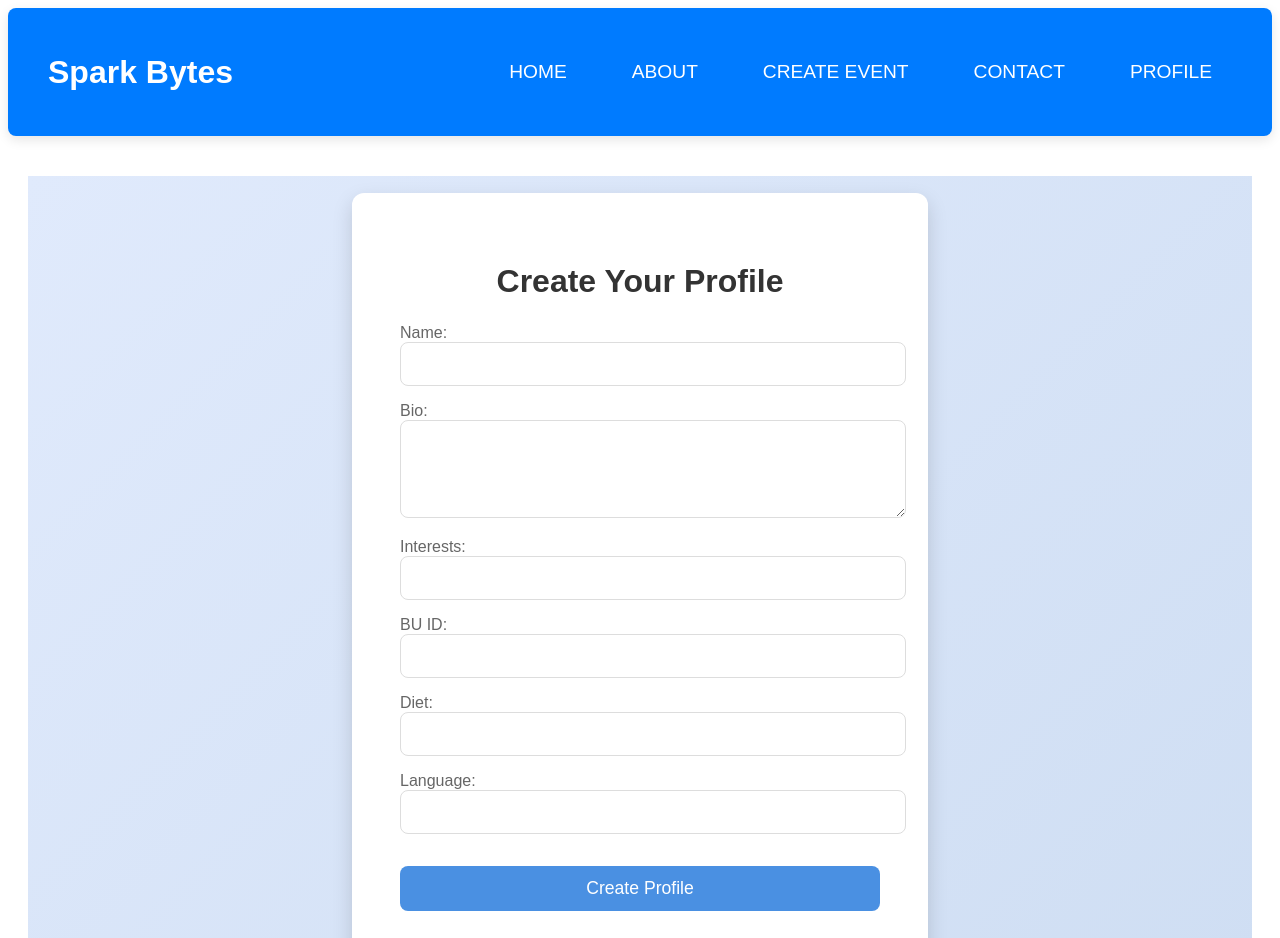
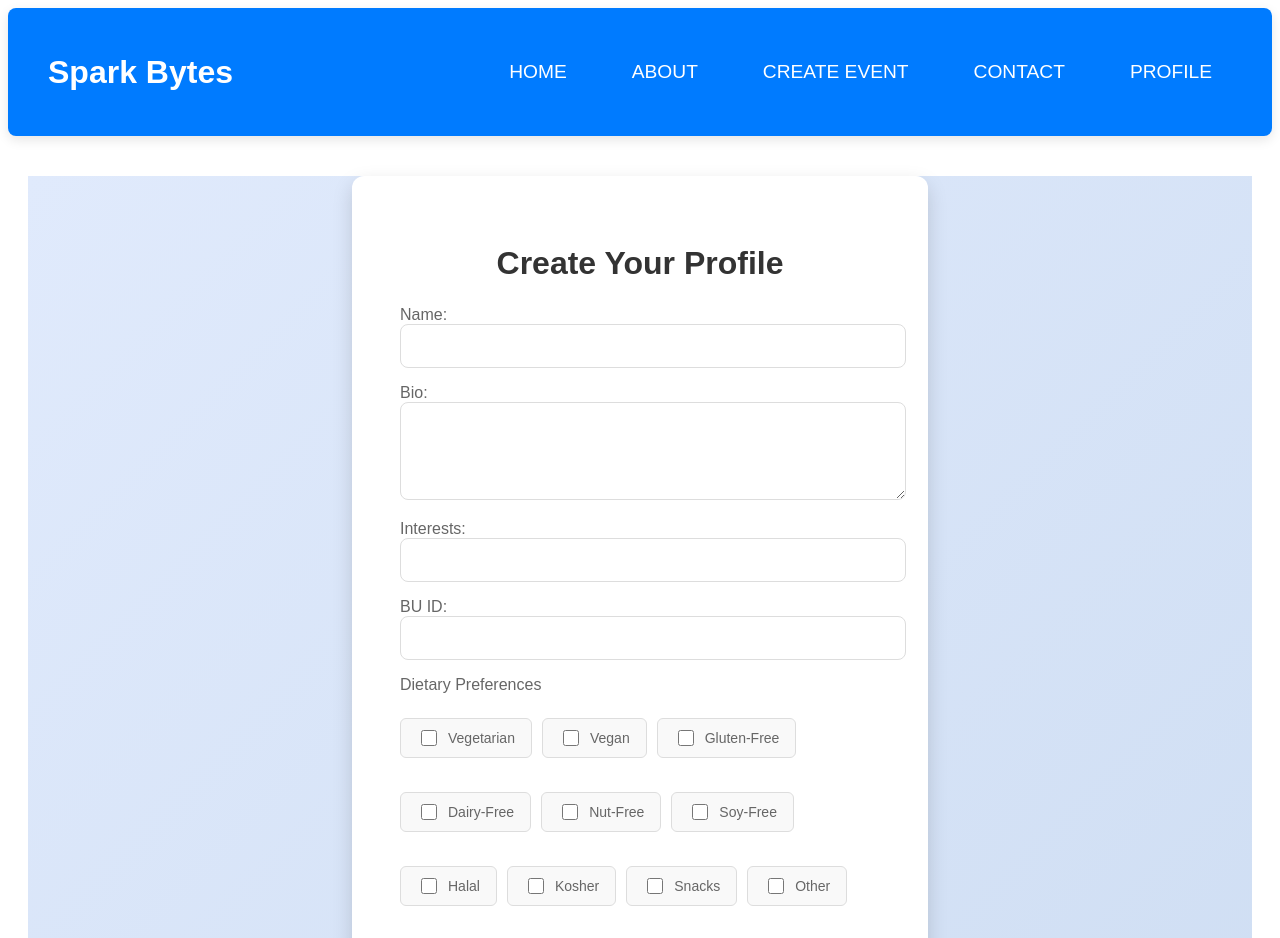
Before and after one commit to dkevin5542/SparkBytesG7, a Next.js app in the folder front-end/sparkbtyesg7/: page /createprofile in a window 1280 px wide. Shown: the top 938 px of the page. Built offline with nearby package versions, Linux system fonts and the light colour scheme.

Commit message:
modified createprofile's dietary preferences

```diff
--- a/front-end/sparkbtyesg7/src/app/createprofile/page.tsx
+++ b/front-end/sparkbtyesg7/src/app/createprofile/page.tsx
@@ -3,6 +3,19 @@
 import React, { useState } from 'react';
 import { useRouter } from 'next/navigation';
 import '@/app/styles/createprofile.css';
+
+const foodOptions = [
+  "Vegetarian",
+  "Vegan",
+  "Gluten-Free",
+  "Dairy-Free",
+  "Nut-Free",
+  "Soy-Free",
+  "Halal",
+  "Kosher",
+  "Snacks",
+  "Other",
+];
 
 const CreateProfile: React.FC = () => {
   const router = useRouter();
@@ -11,7 +24,7 @@ const CreateProfile: React.FC = () => {
     bio: '',
     interests: '',
     buID: '',
-    diet: '',
+    diet: [] as string[],
     language: '',
   });
   const [errorMessage, setErrorMessage] = useState<string | null>(null);
@@ -22,6 +35,15 @@ const CreateProfile: React.FC = () => {
       ...prevData,
       [name]: value,
     }));
+  };
+
+  const handleDietChange = (option: string) => {
+    setProfileData((prevData) => {
+      const updatedDiet = prevData.diet.includes(option)
+        ? prevData.diet.filter((item) => item !== option)
+        : [...prevData.diet, option];
+      return { ...prevData, diet: updatedDiet };
+    });
   };
 
   const handleSubmit = async (e: React.FormEvent) => {
@@ -37,12 +59,12 @@ const CreateProfile: React.FC = () => {
         body: JSON.stringify(profileData),
       });
 
+      const data = await response.json();
+
       if (!response.ok) {
         const errorData = await response.json();
         throw new Error(errorData.message || 'Failed to create profile.');
       }
-
-      const data = await response.json();
 
       if (data.success) {
         console.log('Profile created successfully');
@@ -100,15 +122,22 @@ const CreateProfile: React.FC = () => {
               required
             />
           </label>
-          <label>
-            Diet:
-            <input
-              type="text"
-              name="diet"
-              value={profileData.diet}
-              onChange={handleChange}
-            />
-          </label>
+          <div className="food-type-container">
+            <label className="food-type-label">Dietary Preferences</label>
+            <div className="food-type-options">
+              {foodOptions.map((option) => (
+                <label key={option}>
+                  <input
+                    type="checkbox"
+                    value={option}
+                    checked={profileData.diet.includes(option)}
+                    onChange={() => handleDietChange(option)}
+                  />
+                  {option}
+                </label>
+              ))}
+            </div>
+          </div>
           <label>
             Language:
             <input
--- a/front-end/sparkbtyesg7/src/app/styles/createprofile.css
+++ b/front-end/sparkbtyesg7/src/app/styles/createprofile.css
@@ -1,5 +1,5 @@
 /* Center container with background styling */
-.create-profile-container {
+  .create-profile-container {
     display: flex;
     align-items: center;
     justify-content: center;
@@ -85,3 +85,46 @@
       transform: translateY(0);
     }
   }
+
+
+  /* Food Type Dropdown */
+  .food-type-container {
+    margin-bottom: 1.5rem;
+  }
+
+  .food-type-label {
+    display: block;
+    font-size: 16px;
+    font-weight: bold;
+    margin-bottom: 0.5rem;
+  }
+
+  .food-type-options {
+    display: flex;
+    flex-wrap: wrap;
+    gap: 10px;
+  }
+
+  .food-type-options label {
+    display: flex;
+    align-items: center;
+    gap: 8px;
+    font-size: 14px;
+    background-color: #f9f9f9;
+    padding: 0.5rem 1rem;
+    border-radius: 6px;
+    border: 1px solid #ddd;
+    cursor: pointer;
+    transition: all 0.3s ease;
+  }
+
+  .food-type-options label:hover {
+    background-color: #f0f8ff;
+    border-color: #4a90e2;
+  }
+
+  .food-type-options input {
+    width: 16px;
+    height: 16px;
+    accent-color: #4a90e2;
+  }
--- a/front-end/sparkbtyesg7/src/app/styles/eventform.css
+++ b/front-end/sparkbtyesg7/src/app/styles/eventform.css
@@ -55,7 +55,7 @@
   outline: none;
 }
 
-/* Food Type Dropdown */
+/* Food Type Checkbox */
 .food-type-container {
   margin-bottom: 1.5rem;
 }
```
